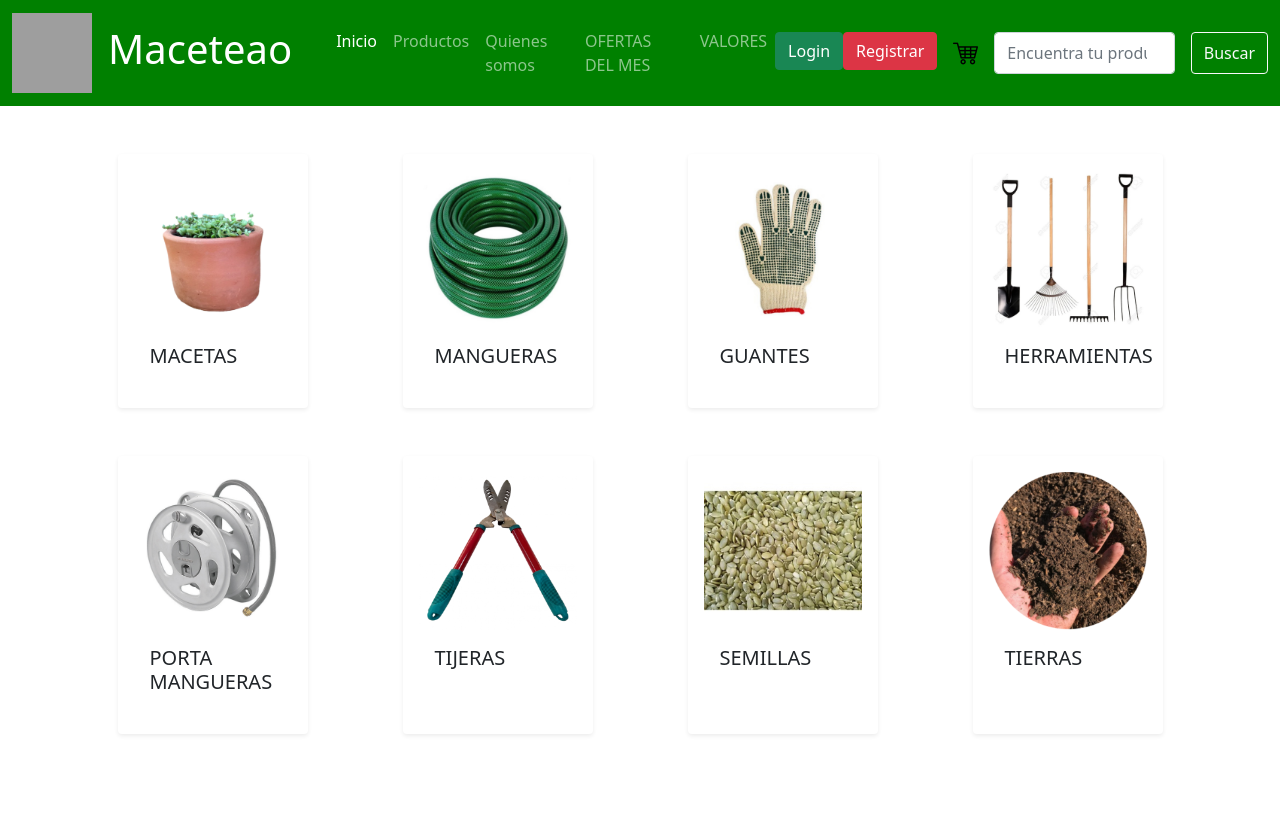
After one commit to CodeMonkReaper/semestral1, a Django app: page /productos/ in a window 1280 px wide. The commit adds this page. Shown: the top 832 px of the page. Run offline with Django 4.2, Linux system fonts and the light colour scheme; some libraries are stand-ins or nearby versions; grey boxes are pictures that could not be loaded.

Commit message:
productos casi

```diff
--- a/core/templates/core/base.html
+++ b/core/templates/core/base.html
@@ -32,7 +32,7 @@
                 <a class="nav-link active" aria-current="page" href="index.html">Inicio</a>
               </li>
               <li class="nav-item">
-                <a class="nav-link" href="productos.html">Productos</a>
+                <a class="nav-link" href="{%url 'productos'%}">Productos</a>
               </li>
               <li class="nav-item">
                 <a class="nav-link" href="quienes_somos.html">Quienes somos</a>
@@ -65,6 +65,9 @@
       </nav>
       {% block cindex %}
       {% endblock cindex  %}
+
+      {% block cproducto %}
+      {% endblock cproducto  %}
     <footer class="footer">
       <div class="row justify-content-around text-light">
         <div class="col-md-4 my-auto">
--- /dev/null
+++ b/core/templates/core/productos.html
@@ -0,0 +1,244 @@
+<!DOCTYPE html>
+<html lang="es">
+<head>
+    <meta charset="UTF-8">
+    <meta http-equiv="X-UA-Compatible" content="IE=edge">
+    <meta name="viewport" content="width=device-width, initial-scale=1.0">
+    <link rel="stylesheet" href="https://cdn.jsdelivr.net/npm/bootstrap-icons@1.8.1/font/bootstrap-icons.css">
+    <link rel="stylesheet" href="bootstrap/css/bootstrap.min.css" >
+    <link rel="stylesheet" href="style.css">
+    <title>Maceteao - Artículos para jardín</title>
+    <link rel="icon" type="image/x-icon" href="img/flor.png" >
+</head>
+
+<body>
+    <nav class="navbar navbar-expand-xl navbar-dark" style="background-color: 	#008000;">
+        <div class="container-fluid">
+            <a class="navbar-brand" href="index.html">
+                <img src="img/logo.png" alt="Maceteao" width="80" height="80" class="d-inline-block" >
+              </a>
+              <span class="navbar-brand">
+                <h1 class="display-6"><b>Maceteao</b></h1>
+              </span>
+          <button class="navbar-toggler" type="button" data-bs-toggle="collapse" data-bs-target="#navbarScroll"
+          aria-controls="navbarScroll" aria-expanded="false" aria-label="Toggle navigation">
+            <span class="navbar-toggler-icon"></span>
+          </button>
+          <div class="collapse navbar-collapse" id="navbarScroll">
+            <ul class="navbar-nav me-auto my-2 my-lg-0 navbar-nav-scroll" style="--bs-scroll-height: 100x; margin-left: 20px; ">
+              <li class="nav-item">
+                <a class="nav-link active" aria-current="page" href="index.html">Inicio</a>
+              </li>
+              <li class="nav-item">
+                <a class="nav-link" href="productos.html">Productos</a>
+              </li>
+              <li class="nav-item">
+                <a class="nav-link" href="quienes_somos.html">Quienes somos</a>
+              </li>
+              <li class="nav-item">
+                <a class="nav-link" href="ofertas.html">OFERTAS DEL MES</a>
+              </li>
+              <li class="nav-item">
+                <a class="nav-link" href="api.html">VALORES</a>
+              </li>
+              <li class="nav-item">
+
+
+              </li>
+
+            </ul>
+
+            <form class="d-flex">
+              <a href="login.html">
+              <button type="button" class="btn btn-success">Login</button>
+              </a>
+              <form class="d-flex">
+                <a href="register.html">
+                <button type="button" class="btn btn-danger">Registrar</button>
+                </a>
+              <a href="comprar.html" class="nav-link">
+                <img src="img/carrito.png" alt="carrito">
+              </a>
+              <input class="form-control me-3" type="search" placeholder="Encuentra tu producto" aria-label="Search">
+              <button class="btn btn-outline-light" type="submit">Buscar</button>
+            </form>
+          </div>
+        </div>
+      </nav>
+
+
+
+      <div class="container-lg mb-5 mt-5">
+
+        <div class="row justify-content-around">
+            <div id="galeria" class="col-md-2 shadow-sm p-3 mb-5 bg-body rounded" data-bs-toggle="modal" data-bs-target="#modal">
+              <a href="macetas.html"><img src="img/maceta_p.png" alt="MACETAS" class="img-fluid" ></a>
+               <div class="modal fade" id="modal1" tabindex="-1">
+                 <div class="modal-dialog modal-dialog-centered">
+                   <div class="modal-content">
+                  </div>
+                 </div>
+               </div>
+               <h5 class="p-3">MACETAS</h5>
+          </div>
+
+          <div id="galeria" class="col-md-2 shadow-sm p-3 mb-5 bg-body rounded" data-bs-toggle="modal" data-bs-target="#modal2">
+
+            <a href="mangueras.html"><img src="img/manguera_p.jpg" alt="MANGUERAS" class="img-fluid" ></a>
+            <div class="modal fade" id="modal1" tabindex="-1">
+              <div class="modal-dialog modal-dialog-centered">
+                <div class="modal-content">
+               </div>
+              </div>
+            </div>
+            <h5 class="p-3">MANGUERAS</h5>
+
+        </div>
+
+          <div id="galeria" class="col-md-2 shadow-sm p-3 mb-5 bg-body rounded" data-bs-toggle="modal" data-bs-target="#modal3">
+
+
+            <a href="guantes.html"><img src="img/guantes_p.jpg" alt="GUANTES" class="img-fluid" ></a>
+            <div class="modal fade" id="modal1" tabindex="-1">
+              <div class="modal-dialog modal-dialog-centered">
+                <div class="modal-content">
+               </div>
+              </div>
+            </div>
+            <h5 class="p-3">GUANTES</h5>
+
+        </div>
+
+          <div id="galeria" class="col-md-2 shadow-sm p-3 mb-5 bg-body rounded" data-bs-toggle="modal" data-bs-target="#modal4">
+
+            <a href="palas.html"><img src="img/p_palas.jpg" alt="HERRAMIENTAS" class="img-fluid" ></a>
+            <div class="modal fade" id="modal1" tabindex="-1">
+              <div class="modal-dialog modal-dialog-centered">
+                <div class="modal-content">
+               </div>
+              </div>
+            </div>
+            <h5 class="p-3">HERRAMIENTAS</h5>
+
+
+        </div>
+
+      </div>
+
+      <div class="row justify-content-around">
+
+          <div id="galeria" class="col-md-2 shadow-sm p-3 mb-5 bg-body rounded"  data-bs-toggle="modal" data-bs-target="#modal5">
+
+            <a href="portamangueras.html"><img src="img/porta_p.jpg" alt="PORTAMANGUERAS" class="img-fluid" ></a>
+            <div class="modal fade" id="modal1" tabindex="-1">
+              <div class="modal-dialog modal-dialog-centered">
+                <div class="modal-content">
+               </div>
+              </div>
+            </div>
+            <h5 class="p-3">PORTA MANGUERAS</h5>
+
+
+        </div>
+
+          <div id="galeria" class="col-md-2 shadow-sm p-3 mb-5 bg-body rounded"  data-bs-toggle="modal" data-bs-target="#modal6">
+
+            <a href="tijeras.html"><img src="img/tijeras_p.png" alt="TIJERAS" class="img-fluid" ></a>
+            <div class="modal fade" id="modal1" tabindex="-1">
+              <div class="modal-dialog modal-dialog-centered">
+                <div class="modal-content">
+               </div>
+              </div>
+            </div>
+            <h5 class="p-3">TIJERAS</h5>
+        </div>
+
+          <div id="galeria" class="col-md-2 shadow-sm p-3 mb-5 bg-body rounded" data-bs-toggle="modal" data-bs-target="#modal7">
+
+            <a href="semillas.html"><img src="img/p_semillas.jpg" alt="SEMILLAS" class="img-fluid" ></a>
+            <div class="modal fade" id="modal1" tabindex="-1">
+              <div class="modal-dialog modal-dialog-centered">
+                <div class="modal-content">
+               </div>
+              </div>
+            </div>
+            <h5 class="p-3">SEMILLAS</h5>
+        </div>
+
+          <div id="galeria" class="col-md-2 shadow-sm p-3 mb-5 bg-body rounded" data-bs-toggle="modal" data-bs-target="#modal8">
+
+            <a href="tierras.html"><img src="img/p_tierra.png" alt="TIERRAS" class="img-fluid" ></a>
+            <div class="modal fade" id="modal1" tabindex="-1">
+              <div class="modal-dialog modal-dialog-centered">
+                <div class="modal-content">
+               </div>
+              </div>
+            </div>
+            <h5 class="p-3">TIERRAS</h5>
+        </div>
+
+      </div>
+
+    </div>>
+
+    <footer class="footer">
+
+      <div class="row justify-content-around text-light">
+
+        <div class="col-md-4 my-auto">
+
+            <h3>Desarrollado por:</h3>
+
+            <h6>Pedro San Martín <br>
+            Camilo Silva <br>
+            Luis Salamanca</h6>
+            <br>
+            <h5>2022 &copy Todos los derechos reservados</h5>
+
+      </div>
+
+      <div class="col-md-2 my-auto">
+        <img src="img/logo.png" alt="Tiendita" height="150px" >
+      </div>
+
+      <div class="col-md-2 my-auto">
+
+        <div class="row">
+          <div class="col-5 icon bg-gradient m-3">
+                <a href="https://www.facebook.com/Maceteao-106967318648757" alt="fb" class="text-reset"><i class="bi bi-facebook"></i>
+                </a>
+        </div>
+
+        <div class="col-5 icon bg-gradient m-3">
+                <a href="https://twitter.com/MaceteaoJ" alt="fb" class="text-reset"><i class="bi bi-twitter"></i>
+                </a>
+
+        </div>
+
+        </div>
+
+        <div class="row">
+          <div class="col-5 icon bg-gradient m-3">
+                <a href="https://www.instagram.com/maceteaoj/" alt="fb" class="text-reset"><i class="bi bi-instagram"></i>
+                </a>
+          </div>
+
+        <div class="row">
+          <div class="col-5 icon bg-gradient m-3">
+               <a href="https://www.youtube.com/channel/UC9KNTXNAXrCTZnNxFkfCqnw" alt="fb" class="text-reset"><i class="bi bi-youtube"></i>
+               </a>
+
+       </div>
+
+      </div>
+
+
+
+      </div>
+
+    </footer>
+
+
+    <script src="bootstrap/js/bootstrap.min.js"></script>
+</body>
+</html>
--- a/core/urls.py
+++ b/core/urls.py
@@ -1,6 +1,7 @@
 from django.urls import path
-from .views import home
+from .views import home, productos
 
 urlpatterns = [
-    path('',home,name="home"),
+    path('', home, name="home"),
+    path('productos/', productos, name="productos"),
 ]
--- a/core/views.py
+++ b/core/views.py
@@ -3,3 +3,6 @@ from django.shortcuts import render
 # Create your views here.
 def home(request):
     return render(request, 'core/home.html')
+
+def productos(request):
+    return render(request, 'core/productos.html')
```
